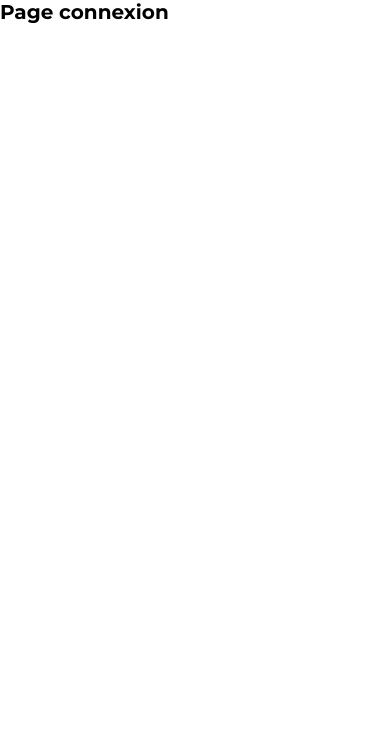
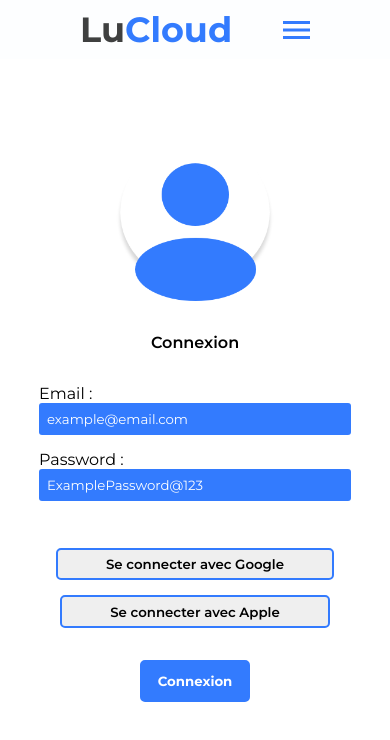
Before and after one commit to Cat-Cake/lucloud, a React (Create React App) app: page /connexion in a window 390 px wide. Shown: the top 740 px of the page. Built offline with nearby package versions, Linux system fonts and the light colour scheme.

Commit message:
finish css for connexion , register and responsive

```diff
--- a/src/App.js
+++ b/src/App.js
@@ -1,6 +1,5 @@
 import logo from './logo.svg';
 import React from "react";
-import './assets/js/main'
 import './assets/css/Header.css';
 import './assets/default/default.css';
 import './assets/css/main.css';
@@ -8,6 +7,7 @@ import './assets/css/modal.css';
 import './assets/css/btn-full.css';
 import './assets/css/btn-empty.css';
 import './assets/css/footer.css';
+import './assets/css/input.css';
 import './assets/css/registration.css';
 import ReactDOM from "react-dom/client";
 import { collection, getDocs } from 'firebase/firestore';
--- a/src/Page/Connexion.jsx
+++ b/src/Page/Connexion.jsx
@@ -1,8 +1,37 @@
+import Header from "../Coponents/Header";
+
 function Connexion() {
     return (
-        <div>
-            <h2>Page connexion</h2>
-        </div>
+        <main>
+            <Header/>
+            <section className="registration-container">
+                <div className="profil-user-container">
+                    <img className="picture-user-connexion" src="/profil-user.png" alt='Profile user'/>
+                    <p>Connexion</p>
+                </div>
+                <div className="form-user-container">
+                    <form className="register-form" method="post">
+                        <div className="form-content-container">
+                            <div className="form-label-container">
+                                <label htmlFor="email">Email :</label>
+                                <input placeholder="example@email.com" name="email"/>
+                            </div>
+                            <div className="form-label-container">
+                                <label htmlFor="password">Password :</label>
+                                <input placeholder="ExamplePassword@123" name="password" autoComplete="false"/>
+                            </div>
+                        </div>
+                        <div className="register-with-other">
+                            <button className="btn connect-with-other">Se connecter avec Google</button>
+                            <button className="btn connect-with-other">Se connecter avec Apple</button>
+                        </div>
+                        <div className="register-button-container button-container">
+                            <button className="submit btn-full" type="submit">Connexion</button>
+                        </div>
+                    </form>
+                </div>
+            </section>
+        </main>
     );
 }
 
--- a/src/Page/Registration.jsx
+++ b/src/Page/Registration.jsx
@@ -14,11 +14,11 @@ function Registration() {
                         <div className="form-content-container">
                             <div className="form-label-container">
                                 <label htmlFor="email">Email :</label>
-                                <input name="email"/>
+                                <input placeholder="example@email.com" name="email"/>
                             </div>
                             <div className="form-label-container">
                                 <label htmlFor="password">Password :</label>
-                                <input name="password" autoComplete="false"/>
+                                <input placeholder="ExamplePassword@123" name="password" autoComplete="false"/>
                             </div>
                         </div>
                         <div className="register-with-other">
--- /dev/null
+++ b/src/assets/css/input.css
@@ -0,0 +1,10 @@
+input {
+    background-color: var(--blue);
+    border: none;
+    border-radius: 3px;
+    padding: 0.5rem;
+}
+
+input::placeholder {
+    color: var(--white);
+}
--- a/src/assets/css/main.css
+++ b/src/assets/css/main.css
@@ -131,4 +131,8 @@
         margin-bottom: 3rem;
     }
 
+    h2, p {
+        text-align: center;
+    }
+
 }
--- a/src/assets/css/registration.css
+++ b/src/assets/css/registration.css
@@ -78,3 +78,29 @@
 .submit {
     padding: 0 1rem;
 }
+
+@media screen and (max-width: 768px)
+{
+    .form-content-container {
+        flex-direction: column;
+        align-items: center;
+    }
+
+    .form-label-container:last-child {
+        margin-left: 0;
+        margin-top: 15px;
+    }
+
+    .form-label-container {
+        width: 80%;
+    }
+
+    .register-with-other {
+        flex-wrap: wrap;
+    }
+
+    .register-with-other .connect-with-other:last-child {
+        margin-left: 0;
+        margin-top: 15px;
+    }
+}
```
Also changed, not shown: src/assets/js/main.js (deleted).
